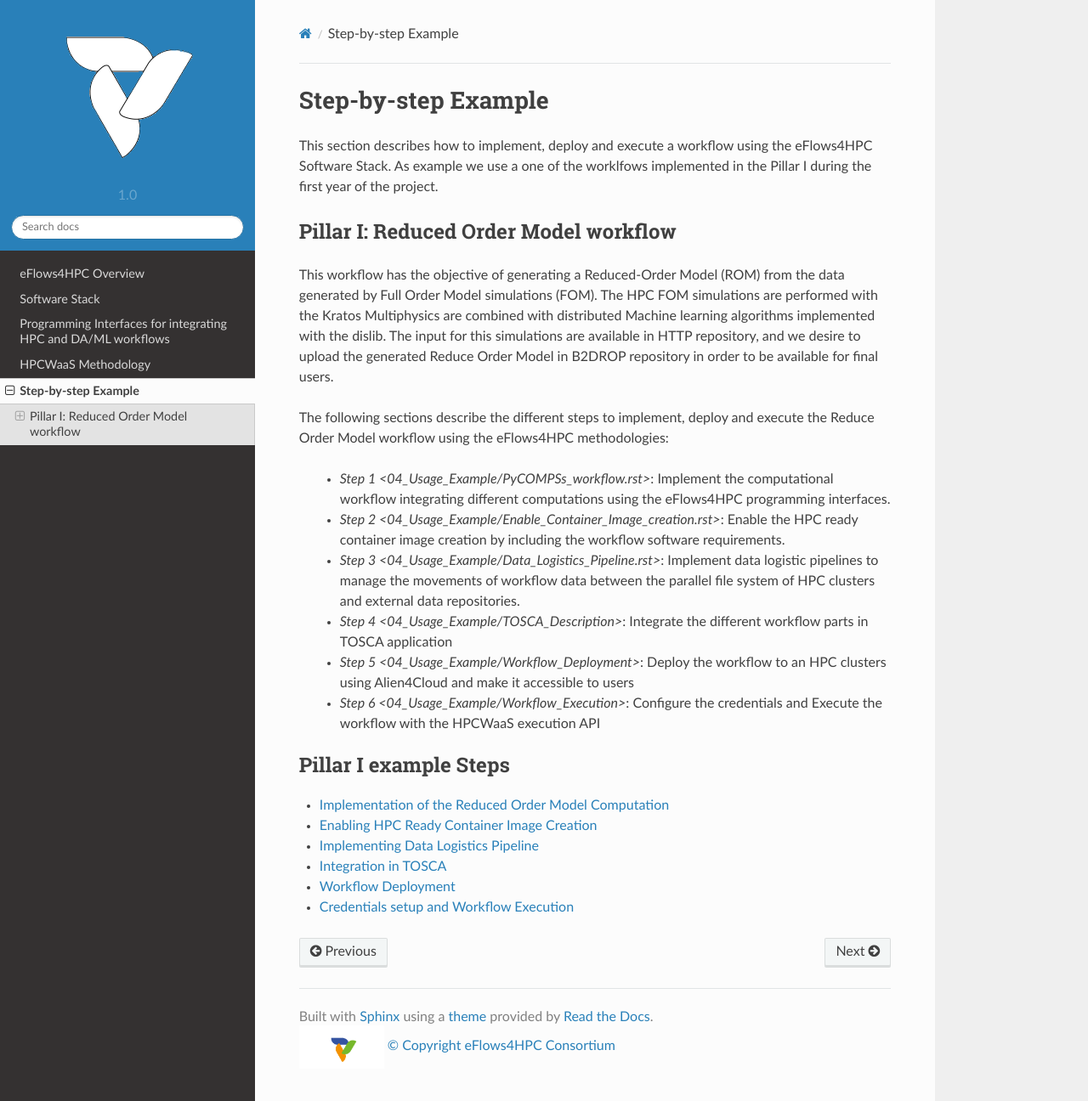
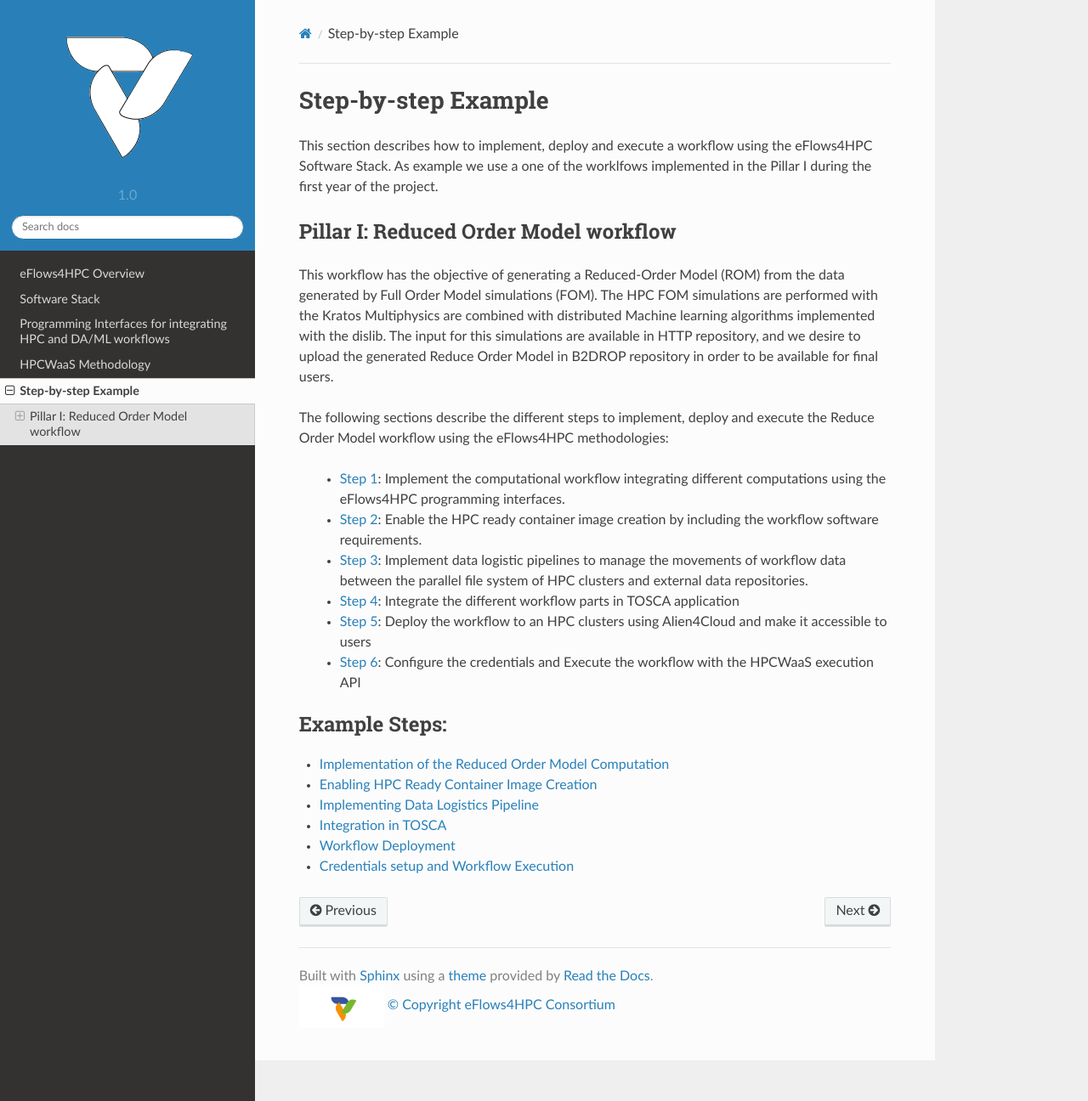
Before and after one commit to eflows4hpc/documentation, a Sphinx documentation site: the page built from doc/source/Sections/04_Usage_Example.rst, in a window 1280 px wide and 1296 px high. Shown: the whole window at 85% size. Built offline with Sphinx 7.4.7 and the Read the Docs theme 2.0.0, drawn with Linux system fonts in a browser that asks for light colours; formulas are drawn with MathJax 3.

Commit message:
fix issues

```diff
--- a/doc/source/Sections/04_Usage_Example.rst
+++ b/doc/source/Sections/04_Usage_Example.rst
@@ -11,16 +11,16 @@ This workflow has the objective of generating a Reduced-Order Model (ROM) from t
 
 The following sections describe the different steps to implement, deploy and execute the Reduce Order Model workflow using the eFlows4HPC methodologies:
 
-  - `Step 1 <04_Usage_Example/PyCOMPSs_workflow.rst>`: Implement the computational workflow integrating different computations using the eFlows4HPC programming interfaces.
-  - `Step 2 <04_Usage_Example/Enable_Container_Image_creation.rst>`: Enable the HPC ready container image creation by including the workflow software requirements.
-  - `Step 3 <04_Usage_Example/Data_Logistics_Pipeline.rst>`: Implement data logistic pipelines to manage the movements of workflow data between  the parallel file system of HPC clusters and external data repositories.
-  - `Step 4 <04_Usage_Example/TOSCA_Description>`: Integrate the different workflow parts in TOSCA application
-  - `Step 5 <04_Usage_Example/Workflow_Deployment>`: Deploy the workflow to an HPC clusters using Alien4Cloud and make it accessible to users
-  - `Step 6 <04_Usage_Example/Workflow_Execution>`: Configure the credentials and Execute the workflow with the HPCWaaS execution API
+  - `Step 1 <04_Usage_Example/PyCOMPSs_workflow.rst>`_: Implement the computational workflow integrating different computations using the eFlows4HPC programming interfaces.
+  - `Step 2 <04_Usage_Example/Enable_Container_Image_creation.rst>`_: Enable the HPC ready container image creation by including the workflow software requirements.
+  - `Step 3 <04_Usage_Example/Data_Logistics_Pipeline.rst>`_: Implement data logistic pipelines to manage the movements of workflow data between  the parallel file system of HPC clusters and external data repositories.
+  - `Step 4 <04_Usage_Example/TOSCA_Description.rst>`_: Integrate the different workflow parts in TOSCA application
+  - `Step 5 <04_Usage_Example/Workflow_Deployment.rst>`_: Deploy the workflow to an HPC clusters using Alien4Cloud and make it accessible to users
+  - `Step 6 <04_Usage_Example/Workflow_Execution.rst>`_: Configure the credentials and Execute the workflow with the HPCWaaS execution API
 
 .. toctree::
    :maxdepth: 1
-   :caption: Pillar I example Steps
+   :caption: Example Steps:
 
    04_Usage_Example/PyCOMPSs_workflow
    04_Usage_Example/Enable_Container_Image_creation
--- a/doc/source/Sections/04_Usage_Example/Enable_Container_Image_creation.rst
+++ b/doc/source/Sections/04_Usage_Example/Enable_Container_Image_creation.rst
@@ -13,7 +13,7 @@ In the previous section, we have seen how to implement the computational workflo
                     - py-dislib
                     - kratos@9.1.4 apps=LinearSolversApplication,FluidDynamicsApplication,StructuralMechanicsApplication,ConvectionDiffusionApplication,RomApplication
 
-The description of the software packages indicated in `spack.yml` must be included in the `Software Catalog  <../01_Software_Stack/01_Gateway_services/07_Software_Catalog.rst> or `supported by Spack <https://spack.readthedocs.io/en/latest/package_list.html>`. This description must follow the Spack package description_ format. It is a python class which defines the packaging type (autotools, cmake, python, etc.), the location to download the sources, available versions, software dependencies, and other options depending on the packaging type. For instance, :numref:`spack_description` shows how this description has been implemented for COMPSs. It uses the basic packaging type (extends `Package`) and the installation procedure is described by implementing the `install` method. More examples can be found in the Software Catalog repository_.
+The description of the software packages indicated in `spack.yml` must be included in the `Software Catalog  <../01_Software_Stack/01_Gateway_services/07_Software_Catalog.rst>`_ or `supported by Spack <https://spack.readthedocs.io/en/latest/package_list.html>`_. This description must follow the Spack package description_ format. It is a python class which defines the packaging type (autotools, cmake, python, etc.), the location to download the sources, available versions, software dependencies, and other options depending on the packaging type. For instance, :numref:`spack_description` shows how this description has been implemented for COMPSs. It uses the basic packaging type (extends `Package`) and the installation procedure is described by implementing the `install` method. More examples can be found in the Software Catalog repository_.
 
 .. code-block:: python
     :name: compss_spack_description
@@ -68,7 +68,7 @@ Once the workflow software requirements and the software package description hav
     }
 
 
-More details about the Container Image Creation service can be found in `this link <../01_Software_Stack/01_Gateway_services/06_Container_Image_Creation.rst>`.
+More details about the Container Image Creation service can be found in `this link <../01_Software_Stack/01_Gateway_services/06_Container_Image_Creation.rst>`_.
 
 
 .. _repository: https://github.com/eflows4hpc/software-catalog
--- a/doc/source/Sections/04_Usage_Example/PyCOMPSs_workflow.rst
+++ b/doc/source/Sections/04_Usage_Example/PyCOMPSs_workflow.rst
@@ -153,4 +153,4 @@ Following the same procedure as above, we have defined the ROM simulations as de
         np.save('relative_error_rom.npy', final)
 
 
-All this code has been stored in the `Workflow Reposirory <https://github.com/eflows4hpc/workflow-registry/tree/main/rom_pillar_I/reduce_order_model/src>` as indicated in `this section <../01_Software_Stack/01_Gateway_services/08_Workflow_Registry.rst>`.
+All this code has been stored in the `Workflow Reposirory <https://github.com/eflows4hpc/workflow-registry/tree/main/rom_pillar_I/reduce_order_model/src>`_ as indicated in `this section <../01_Software_Stack/01_Gateway_services/08_Workflow_Registry.rst>`_.
```
Also changed, not shown: other parts of doc/source/Sections/04_Usage_Example/Enable_Container_Image_creation.rst (+1 -1 lines).
